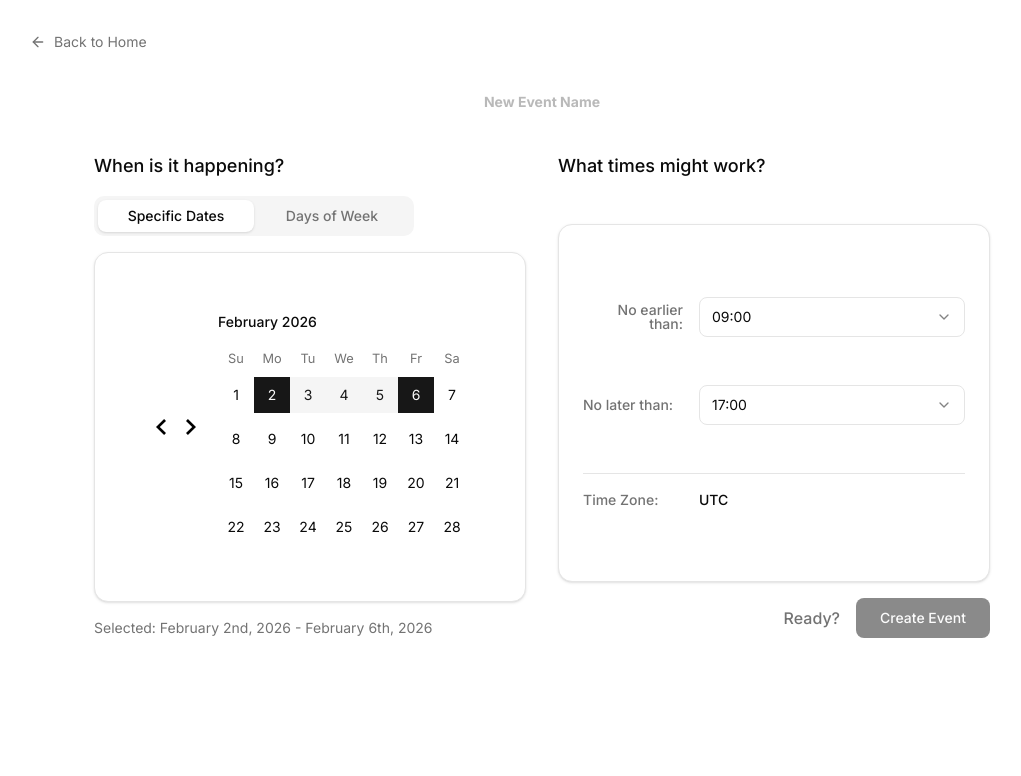
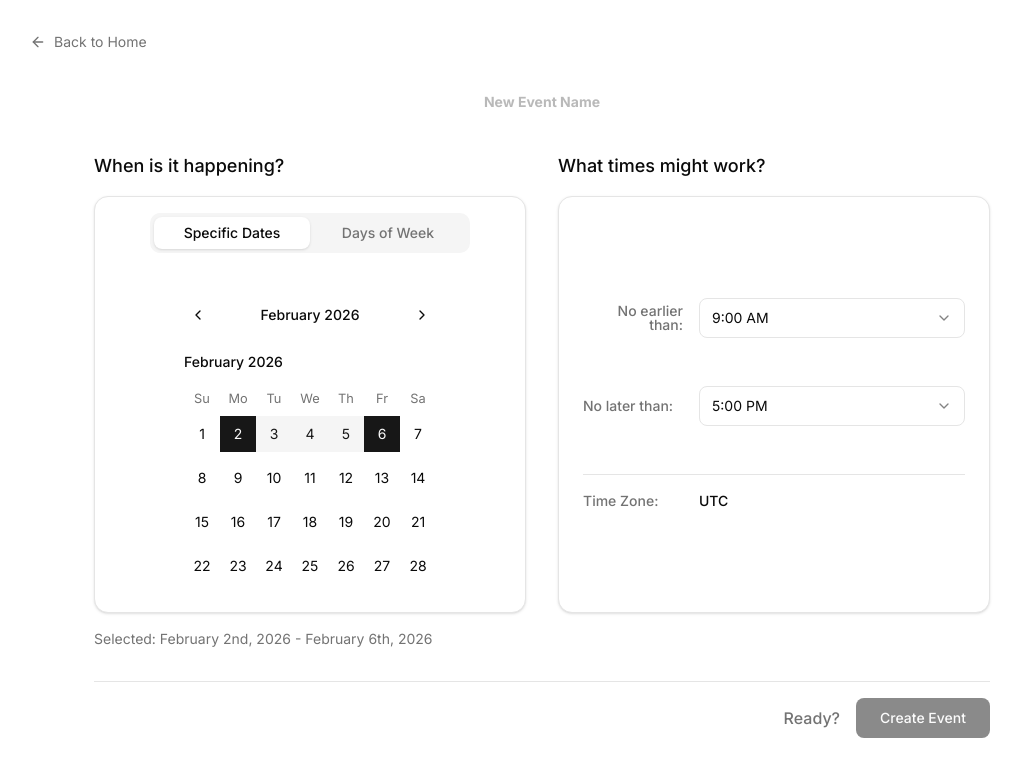
Before and after one commit to Jorstors/Alyne, a React (Vite) app in the folder frontend/: page /create in a window 1280 px wide. Shown: the top 776 px of the page, without its empty margins (98-1119 px from the left). Built offline with nearby package versions, Linux system fonts and the light colour scheme.

Commit message:
feat: implement event creation page with date/day selection and time range configuration.

```diff
--- a/frontend/src/pages/CreateEventPage.tsx
+++ b/frontend/src/pages/CreateEventPage.tsx
@@ -4,12 +4,12 @@ import { Card } from '@/components/ui/card'
 import { Input } from '@/components/ui/input'
 
 import { Label } from '@/components/ui/label'
-import { ArrowLeft, Calendar as CalendarIcon, Users } from 'lucide-react'
+import { ArrowLeft, Calendar as CalendarIcon, Users, ChevronLeft, ChevronRight } from 'lucide-react'
 import { Avatar, AvatarFallback } from '@/components/ui/avatar'
 import { Calendar } from '@/components/ui/calendar'
 import { useState } from 'react'
 import type { DateRange } from 'react-day-picker'
-import { addDays, format } from 'date-fns'
+import { addDays, format, addMonths, subMonths } from 'date-fns'
 import {
   Select,
   SelectContent,
@@ -31,6 +31,7 @@ export function CreateEventPage() {
     from: new Date(),
     to: addDays(new Date(), 4),
   })
+  const [currentMonth, setCurrentMonth] = useState<Date>(new Date())
 
   // Days Mode State
   const [selectedDays, setSelectedDays] = useState<string[]>(['Mon', 'Tue', 'Wed', 'Thu', 'Fri'])
@@ -116,8 +117,20 @@ export function CreateEventPage() {
   // Generate time options
   const timeOptions = []
   for (let i = 0; i < 24; i++) {
-    timeOptions.push(`${i.toString().padStart(2, '0')}:00`)
-    timeOptions.push(`${i.toString().padStart(2, '0')}:30`)
+    const hour = i % 12 || 12
+    const ampm = i < 12 ? 'AM' : 'PM'
+
+    // Hour:00
+    timeOptions.push({
+        value: `${i.toString().padStart(2, '0')}:00`,
+        label: `${hour}:00 ${ampm}`
+    })
+
+    // Hour:30
+    timeOptions.push({
+        value: `${i.toString().padStart(2, '0')}:30`,
+        label: `${hour}:30 ${ampm}`
+    })
   }
 
   const [isAuthenticated, setIsAuthenticated] = useState(false) // Default to anonymous for "Quick Event"
@@ -154,7 +167,7 @@ export function CreateEventPage() {
       )}
 
       {/* Main Content */}
-      <main className={cn("p-8 transition-all duration-300", isAuthenticated ? "md:ml-64" : "mx-auto")}>
+      <main className={cn("p-4 md:p-8 transition-all duration-300", isAuthenticated ? "md:ml-64" : "mx-auto")}>
          <div className="max-w-5xl mx-auto relative">
           {/* Header Actions */}
            <div className="flex justify-between items-center mb-8">
@@ -188,16 +201,18 @@ export function CreateEventPage() {
 
             </div>
 
-            <div className="grid md:grid-cols-2 gap-8 items-start max-w-4xl mx-auto">
+            {/* Columns Container */}
+            <div className="grid md:grid-cols-2 gap-8 max-w-4xl mx-auto">
+
               {/* Left Column: Dates/Days */}
               <div className="flex flex-col gap-4 w-full h-full">
-                <div className="text-center md:text-left space-y-4">
-                  <div className="flex items-center justify-center md:justify-start gap-4">
+                <div className="text-center md:text-left">
                   <h3 className="text-lg font-medium">When is it happening?</h3>
                 </div>
 
-                  {/* Toggle */}
-                  <div className="flex bg-muted p-1 rounded-lg w-full max-w-xs mx-auto md:mx-0">
+                <Card className="p-4 border shadow-sm flex flex-col items-center flex-1 min-h-[350px]">
+                  {/* Toggle Inside Card for Alignment */}
+                   <div className="flex bg-muted p-1 rounded-lg w-full max-w-xs mb-6">
                     <button
                         type="button"
                         className={cn("flex-1 py-1.5 px-3 rounded-md text-sm font-medium transition-all", mode === 'date' ? "bg-background shadow text-foreground" : "text-muted-foreground hover:text-foreground")}
@@ -213,17 +228,48 @@ export function CreateEventPage() {
                         Days of Week
                     </button>
                   </div>
+
+                  {mode === 'date' ? (
+                      <div className="flex flex-col items-center">
+                          {/* Custom Static Navigation */}
+                          <div className="flex items-center justify-between w-full max-w-[260px] mb-2 px-1">
+                              <Button
+                                  type="button"
+                                  variant="ghost"
+                                  size="icon"
+                                  className="h-7 w-7"
+                                  onClick={() => setCurrentMonth(prev => subMonths(prev, 1))}
+                              >
+                                  <ChevronLeft className="h-4 w-4" />
+                              </Button>
+                              <span className="text-sm font-medium">
+                                  {format(currentMonth, 'MMMM yyyy')}
+                              </span>
+                              <Button
+                                  type="button"
+                                  variant="ghost"
+                                  size="icon"
+                                  className="h-7 w-7"
+                                  onClick={() => setCurrentMonth(prev => addMonths(prev, 1))}
+                              >
+                                  <ChevronRight className="h-4 w-4" />
+                              </Button>
                           </div>
 
-                <Card className="p-4 border shadow-sm flex flex-col items-center justify-center flex-1 min-h-[350px]">
-                  {mode === 'date' ? (
                           <Calendar
                             mode="range"
                             selected={dateRange}
                             onSelect={handleDateSelect}
+                            month={currentMonth}
+                            onMonthChange={setCurrentMonth}
                             className="rounded-md border-none"
                             numberOfMonths={1}
+                            classNames={{
+                                caption: 'hidden', // Hide default header (month year)
+                                nav: 'hidden'      // Hide default navigation arrows
+                            }}
                           />
+                      </div>
                   ) : (
                       <div className="flex flex-col gap-3 w-full max-w-[200px]">
                           {daysOfWeek.map(day => (
@@ -245,6 +291,7 @@ export function CreateEventPage() {
                   )}
                 </Card>
 
+                {/* Footer Text */}
                 <div className="min-h-[20px]">
                     {mode === 'date' && dateRange?.from && (
                     <p className="text-sm text-muted-foreground text-center md:text-left">
@@ -262,9 +309,8 @@ export function CreateEventPage() {
 
               {/* Right Column: Times */}
               <div className="flex flex-col gap-4 w-full h-full">
-                 <div className="text-center md:text-left space-y-2">
-                  <h3 className="text-lg font-medium text-center md:text-left">What times might work?</h3>
-                   <p className="text-sm text-muted-foreground invisible">Placeholder</p>
+                 <div className="text-center md:text-left">
+                  <h3 className="text-lg font-medium">What times might work?</h3>
                 </div>
 
                 <Card className="p-6 border shadow-sm space-y-6 flex flex-col justify-center flex-1 min-h-[350px]">
@@ -278,9 +324,9 @@ export function CreateEventPage() {
                         <SelectValue placeholder="Select time" />
                       </SelectTrigger>
                       <SelectContent>
-                        {timeOptions.map((time) => (
-                          <SelectItem key={`start-${time}`} value={time}>
-                            {time}
+                        {timeOptions.map((t) => (
+                          <SelectItem key={`start-${t.value}`} value={t.value}>
+                            {t.label}
                           </SelectItem>
                         ))}
                       </SelectContent>
@@ -297,9 +343,9 @@ export function CreateEventPage() {
                         <SelectValue placeholder="Select time" />
                       </SelectTrigger>
                       <SelectContent>
-                        {timeOptions.map((time) => (
-                          <SelectItem key={`end-${time}`} value={time}>
-                            {time}
+                        {timeOptions.map((t) => (
+                          <SelectItem key={`end-${t.value}`} value={t.value}>
+                            {t.label}
                           </SelectItem>
                         ))}
                       </SelectContent>
@@ -316,7 +362,13 @@ export function CreateEventPage() {
                     </div>
                 </Card>
 
-                <div className="w-full flex justify-end">
+                {/* Empty Footer for Balance */}
+                <div className="min-h-[20px]"></div>
+              </div>
+            </div>
+
+            {/* Bottom Action Bar */}
+            <div className="flex justify-end max-w-4xl mx-auto pt-4 border-t">
                 <div className="flex items-center gap-4">
                 <span className="text-muted-foreground font-medium">Ready?</span>
                 <Button
@@ -329,8 +381,6 @@ export function CreateEventPage() {
                     }>
                     Create Event
                 </Button>
-                  </div>
-                </div>
                 </div>
             </div>
           </form>
```
Lines whose indentation alone changed are shown as unchanged.
